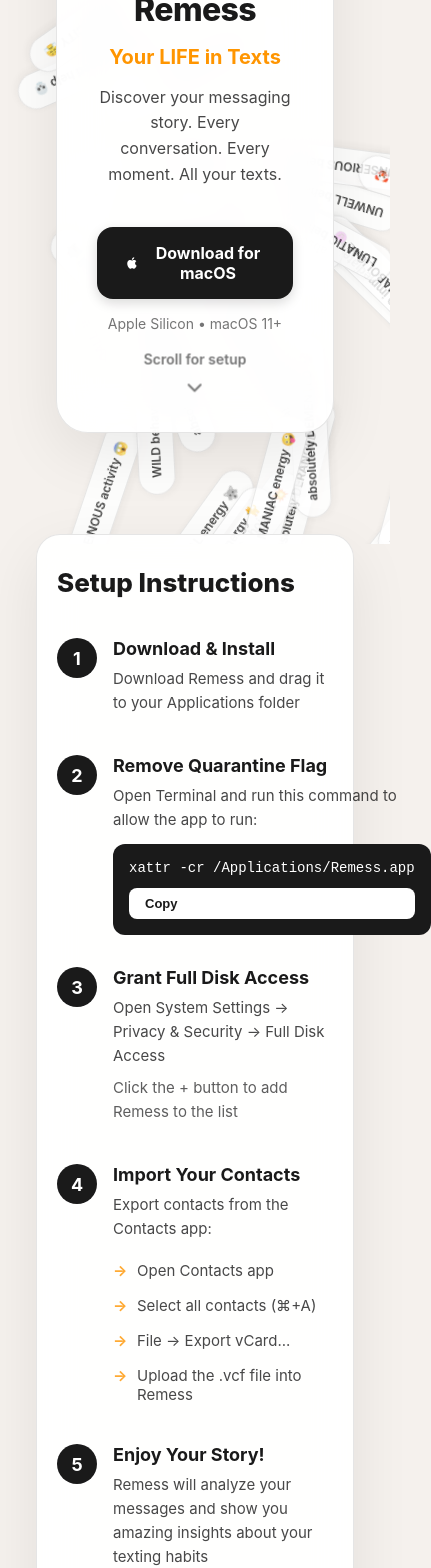
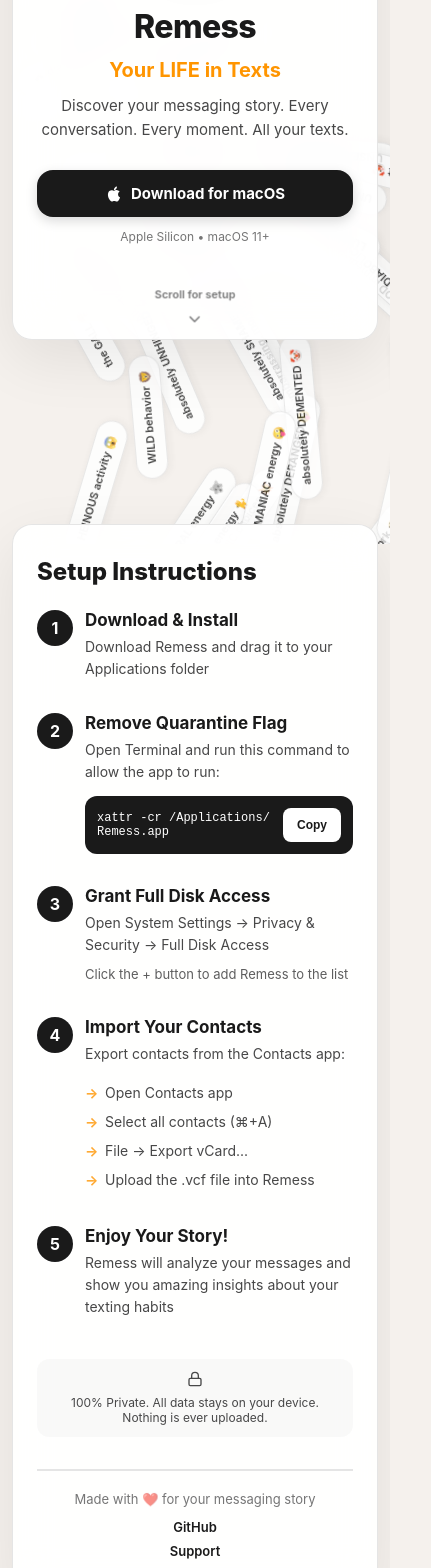
Before and after one commit to FO214/remess, a Next.js app in the folder web_app/: page / in a window 390 px wide. Shown: the part 300-1868 px from the top of the page, 431 px wide, since content can reach past the window. Built offline with nearby package versions, Linux system fonts and the light colour scheme; no server answers.

Commit message:
responsiveness

```diff
--- a/web_app/src/app/globals.css
+++ b/web_app/src/app/globals.css
@@ -11,15 +11,21 @@
   box-sizing: border-box;
 }
 
+html {
+  scroll-snap-type: none;
+  overflow-x: hidden;
+  width: 100%;
+  max-width: 100vw;
+}
+
 body {
   font-family: -apple-system, BlinkMacSystemFont, 'Inter', 'Segoe UI', 'Roboto', 'Helvetica', 'Arial', sans-serif;
   background: var(--off-white);
   color: var(--black);
   overflow-x: hidden;
-}
-
-html {
-  scroll-snap-type: none;
+  width: 100%;
+  max-width: 100vw;
+  position: relative;
 }
 
 /* Landing Container */
@@ -29,6 +35,9 @@
   flex-direction: column;
   align-items: center;
   padding: 0;
+  width: 100%;
+  max-width: 100vw;
+  overflow-x: hidden;
 }
 
 /* Floating Bubbles */
@@ -144,7 +153,7 @@
   backdrop-filter: blur(20px);
   border: 1px solid rgba(0, 0, 0, 0.1);
   border-radius: 32px;
-  padding: 60px 40px 100px;
+  padding: 60px 40px 80px;
   box-shadow: 0 20px 60px rgba(0, 0, 0, 0.08);
 }
 
@@ -236,6 +245,7 @@
 
 .compatibility-note {
   margin-top: 16px;
+  margin-bottom: 60px;
   font-size: 14px;
   color: var(--black);
   opacity: 0.6;
@@ -244,7 +254,7 @@
 /* Scroll Indicator */
 .scroll-indicator {
   position: absolute;
-  bottom: 32px;
+  bottom: 20px;
   left: 50%;
   transform: translateX(-50%);
   display: flex;
@@ -488,15 +498,23 @@
 
 /* Responsive */
 @media (max-width: 768px) {
-  .hero-section,
+  .hero-content {
+    padding: 40px 30px 60px;
+    border-radius: 24px;
+    width: calc(100% - 32px);
+  }
+
   .setup-container {
-    padding: 40px 24px;
+    padding: 40px 30px;
     border-radius: 24px;
+    width: calc(100% - 32px);
+    margin: 0 16px 40px;
   }
 
   .landing-logo {
     width: 80px;
     height: 80px;
+    margin-bottom: 20px;
   }
 
   .landing-title {
@@ -509,15 +527,35 @@
 
   .landing-description {
     font-size: 16px;
+    margin-bottom: 32px;
   }
 
   .download-button {
     padding: 16px 28px;
     font-size: 16px;
+    gap: 10px;
+  }
+
+  .compatibility-note {
+    font-size: 13px;
+    margin-bottom: 50px;
+  }
+
+  .scroll-indicator {
+    bottom: 12px;
+  }
+
+  .scroll-indicator span {
+    font-size: 13px;
   }
 
   .setup-title {
-    font-size: 26px;
+    font-size: 28px;
+    margin-bottom: 32px;
+  }
+
+  .setup-steps {
+    gap: 28px;
   }
 
   .setup-step {
@@ -539,35 +577,221 @@
   }
 
   .code-block {
-    flex-direction: column;
-    align-items: stretch;
+    gap: 8px;
+    padding: 14px;
+    font-size: 13px;
   }
 
   .code-block code {
     overflow-x: auto;
+    white-space: pre-wrap;
+    word-break: break-all;
+  }
+
+  .copy-button {
+    padding: 6px 12px;
+    font-size: 12px;
+  }
+
+  .privacy-note {
+    flex-direction: column;
+    text-align: center;
+    padding: 14px 18px;
+    font-size: 13px;
+  }
+
+  .landing-footer {
+    margin-top: 40px;
+    padding-top: 24px;
+  }
+
+  .footer-links {
+    flex-direction: column;
+    gap: 8px;
+  }
+
+  .footer-links span {
+    display: none;
   }
 }
 
 @media (max-width: 480px) {
-  .landing-container {
-    padding: 20px 16px;
+  .hero-section {
+    height: calc(100vh - 20px);
   }
 
-  .hero-section,
+  .hero-content {
+    padding: 32px 24px 50px;
+    border-radius: 20px;
+    width: calc(100% - 24px);
+  }
+
   .setup-container {
-    padding: 32px 20px;
+    padding: 32px 24px;
+    border-radius: 20px;
+    width: calc(100% - 24px);
+    margin: 0 12px 32px;
+  }
+
+  .landing-logo {
+    width: 70px;
+    height: 70px;
+    margin-bottom: 16px;
   }
 
   .landing-title {
     font-size: 32px;
+    margin-bottom: 12px;
   }
 
   .landing-subtitle {
     font-size: 20px;
+    margin-bottom: 12px;
+  }
+
+  .landing-description {
+    font-size: 15px;
+    margin-bottom: 28px;
+  }
+
+  .download-button {
+    padding: 14px 24px;
+    font-size: 15px;
+    gap: 8px;
+    width: 100%;
+    justify-content: center;
+  }
+
+  .download-button svg {
+    width: 18px;
+    height: 18px;
+  }
+
+  .compatibility-note {
+    font-size: 12px;
+    margin-top: 12px;
+    margin-bottom: 45px;
+  }
+
+  .scroll-indicator {
+    bottom: 10px;
+  }
+
+  .scroll-indicator span {
+    font-size: 11px;
+  }
+
+  .scroll-indicator svg {
+    width: 18px;
+    height: 18px;
+  }
+
+  .setup-title {
+    font-size: 24px;
+    margin-bottom: 24px;
+  }
+
+  .setup-steps {
+    gap: 24px;
+  }
+
+  .setup-step {
+    gap: 12px;
+  }
+
+  .step-number {
+    width: 36px;
+    height: 36px;
+    font-size: 16px;
+  }
+
+  .step-content h3 {
+    font-size: 17px;
+    margin-bottom: 6px;
+  }
+
+  .step-content p {
+    font-size: 14px;
+  }
+
+  .step-detail {
+    font-size: 13px !important;
+  }
+
+  .step-list li {
+    font-size: 14px;
+    padding: 6px 0 6px 20px;
+  }
+
+  .code-block {
+    padding: 12px;
+    font-size: 12px;
+  }
+
+  .copy-button {
+    padding: 10px 14px;
+    font-size: 12px;
+  }
+
+  .privacy-note {
+    padding: 12px 16px;
+    font-size: 12px;
+    margin-top: 32px;
+  }
+
+  .landing-footer {
+    margin-top: 32px;
+    padding-top: 20px;
+  }
+
+  .landing-footer p {
+    font-size: 13px;
+  }
+
+  .footer-links {
+    font-size: 13px;
   }
 
   .bubble {
-    font-size: 12px;
-    padding: 10px 16px;
+    font-size: 11px;
+    padding: 8px 14px;
+    border-radius: 20px;
   }
 }
+
+/* Extra small devices */
+@media (max-width: 360px) {
+  .hero-content {
+    padding: 28px 20px 45px;
+  }
+
+  .setup-container {
+    padding: 28px 20px;
+  }
+
+  .landing-title {
+    font-size: 28px;
+  }
+
+  .landing-subtitle {
+    font-size: 18px;
+  }
+
+  .landing-description {
+    font-size: 14px;
+  }
+
+  .download-button {
+    padding: 12px 20px;
+    font-size: 14px;
+  }
+
+  .setup-title {
+    font-size: 22px;
+  }
+
+  .bubble {
+    font-size: 10px;
+    padding: 7px 12px;
+  }
+}
--- a/web_app/src/app/layout.tsx
+++ b/web_app/src/app/layout.tsx
@@ -1,4 +1,4 @@
-import type { Metadata } from "next";
+import type { Metadata, Viewport } from "next";
 import "./globals.css";
 
 export const metadata: Metadata = {
@@ -36,6 +36,13 @@
   },
 };
 
+export const viewport: Viewport = {
+  width: "device-width",
+  initialScale: 1,
+  maximumScale: 1,
+  userScalable: false,
+};
+
 export default function RootLayout({
   children,
 }: Readonly<{
```
